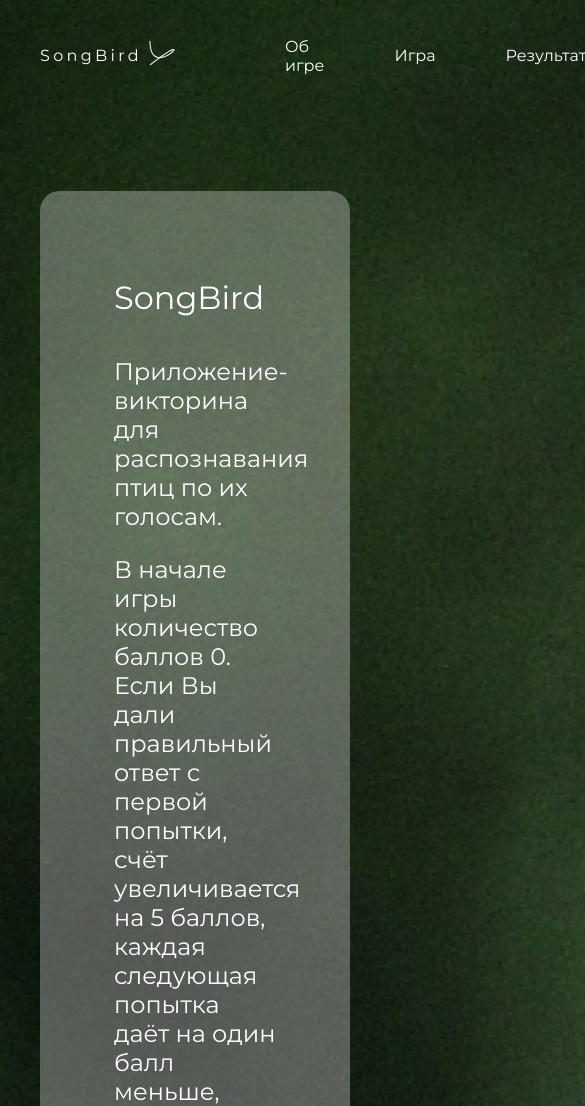
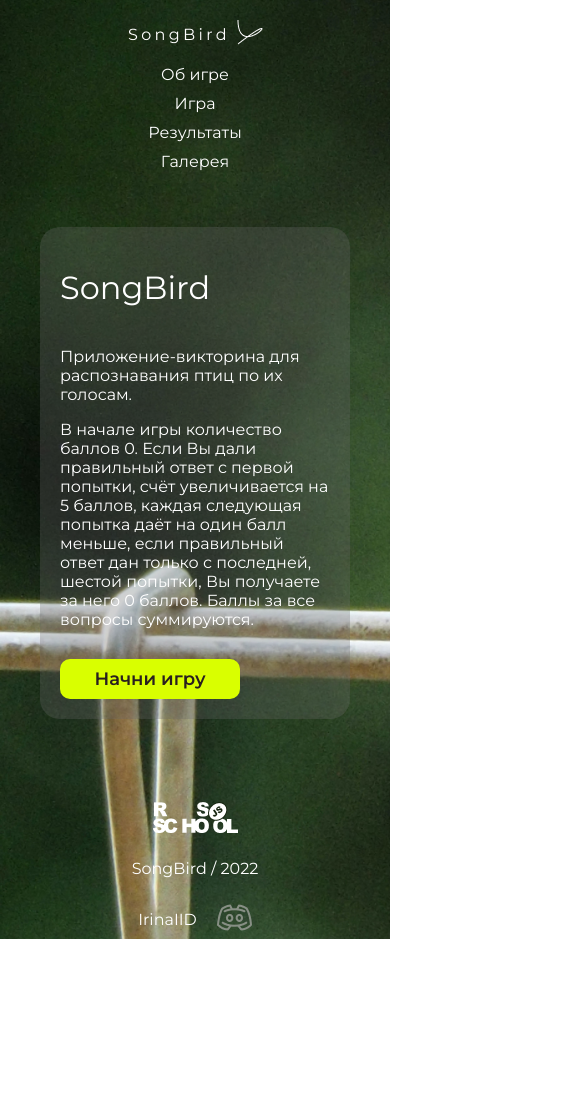
Before and after one commit to IrinaIID/RS-School-JS, a plain HTML site: page songbird/pages/main/index.html in a window 390 px wide. Shown: the top 1106 px of the page, 585 px wide, since content can reach past the window. After the commit the page ends 939 px from the top, so only its background shows below. Drawn offline with Linux system fonts and the light colour scheme.

Commit message:
feat: adaptive for main page

```diff
--- a/songbird/pages/main/index.html
+++ b/songbird/pages/main/index.html
@@ -16,11 +16,11 @@
     <a href="index.html"><img src="../../assets/icons/logo.png" alt="logo SongBird"></a>
     <nav>
       <ul class="ul-navigation">
-        <li><a href="index.html">Об игре</a></li>
+        <li class="li-about-game"><a href="index.html">Об игре</a></li>
         <li><a href="../game/index.html">Игра</a></li>
         <li><a href="">Результаты</a></li>
         <li><a href="">Галерея</a></li>
-        <li><a href="https://github.com/IrinaIID"><img src="../../assets/icons/github-ico.png" alt="github" class="img-logo-github"></a></li>
+        <li><a href="https://github.com/IrinaIID"><img src="../../assets/icons/github-ico.png" alt="github" class="img-logo-github img-logo-github-header"></a></li>
       </ul>
     </nav>
   </header>
@@ -41,7 +41,7 @@
   </main>
   <footer class="footer">
     <a href="https://rs.school/js/"><img src="../../assets/icons/rs-logo.png" alt="rs-logo"></a>
-    <p>SongBird / 2022</p>
+    <p class="footer-p">SongBird / 2022</p>
     <div class="block-info">
       <a href="https://github.com/IrinaIID" class="a-text-github">IrinaIID</a>
       <a href="https://github.com/IrinaIID"><img src="../../assets/icons/github-ico.png" alt="github" class="img-logo-github"></a>
--- a/songbird/pages/main/style.css
+++ b/songbird/pages/main/style.css
@@ -51,7 +51,7 @@
 
 
 .block-description {
-  background: rgba(255, 255, 255, 0.3);
+  background: rgba(105, 105, 105, 0.3);
   border-radius: 20px;
   max-width: 1000px;
 }
@@ -107,6 +107,10 @@
   /* background: linear-gradient(0deg, rgba(22, 37, 16, 0.92) 0%, rgba(22, 37, 16, 0.88) 50.54%, rgba(22, 37, 16, 0) 100%); */
 }
 
+.footer-p {
+  margin: 0px;
+}
+
 .block-info {
   display: flex;
   align-items: center;
@@ -118,3 +122,90 @@
   text-decoration: none;
   margin-right: 20px;
 }
+
+@media (max-width: 930px) {
+
+  .ul-navigation li {
+    margin-left: 40px;
+  }
+
+  .ul-navigation {
+    padding-left: 0px;
+  }
+
+}
+
+@media (max-width: 770px) {
+
+  .ul-navigation .li-about-game {
+    margin-left: 0px;
+  }
+
+  .header {
+    flex-direction: column;
+  }
+
+  .main {
+    margin-top: 0px;
+  }
+
+  .footer {
+    margin-top: 120px;
+  }
+
+  .description {
+    padding: 47px 74px;
+  }
+
+
+
+}
+
+@media (max-width: 560px) {
+
+  .img-logo-github-header {
+    display: none;
+  }
+
+  .description-article,
+  .description-p {
+    font-size: 20px;
+  }
+
+  .description {
+    padding: 20px 20px;
+  }
+
+  .ul-navigation {
+    flex-direction: column;
+  }
+
+  .ul-navigation li {
+    margin-left: 0px;
+    margin-bottom: 10px;
+  }
+
+}
+
+@media (max-width: 460px) {
+
+  .btn-start {
+    width: 180px;
+    height: 40px;
+    border-radius: 10px;
+    margin-top: 30px;
+    font-size: 18px;
+  }
+
+  .description-article,
+  .description-p {
+    font-size: 16px;
+  }
+
+  .footer {
+    height: 140px;
+    margin-top: 80px;
+    flex-direction: column;
+  }
+
+}
```
